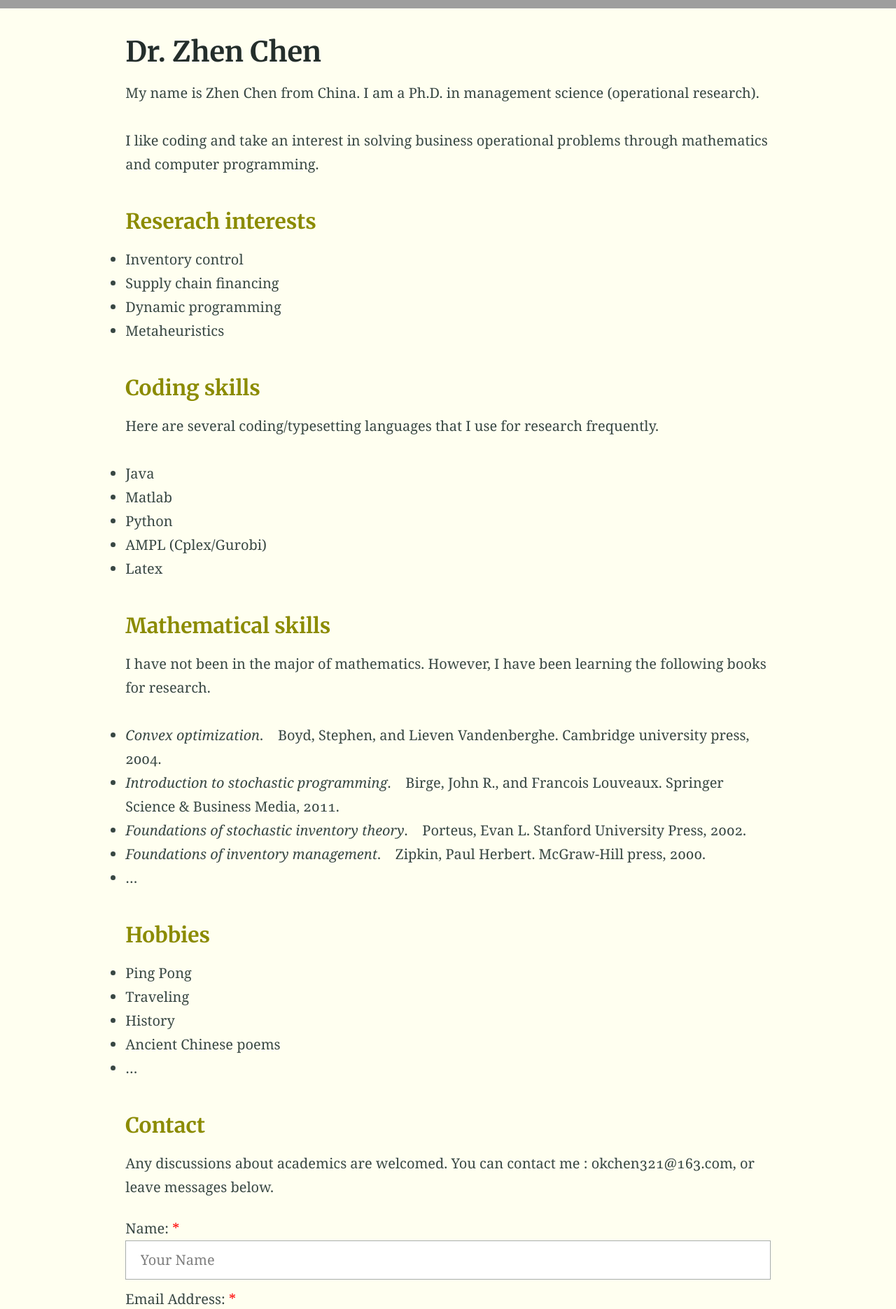
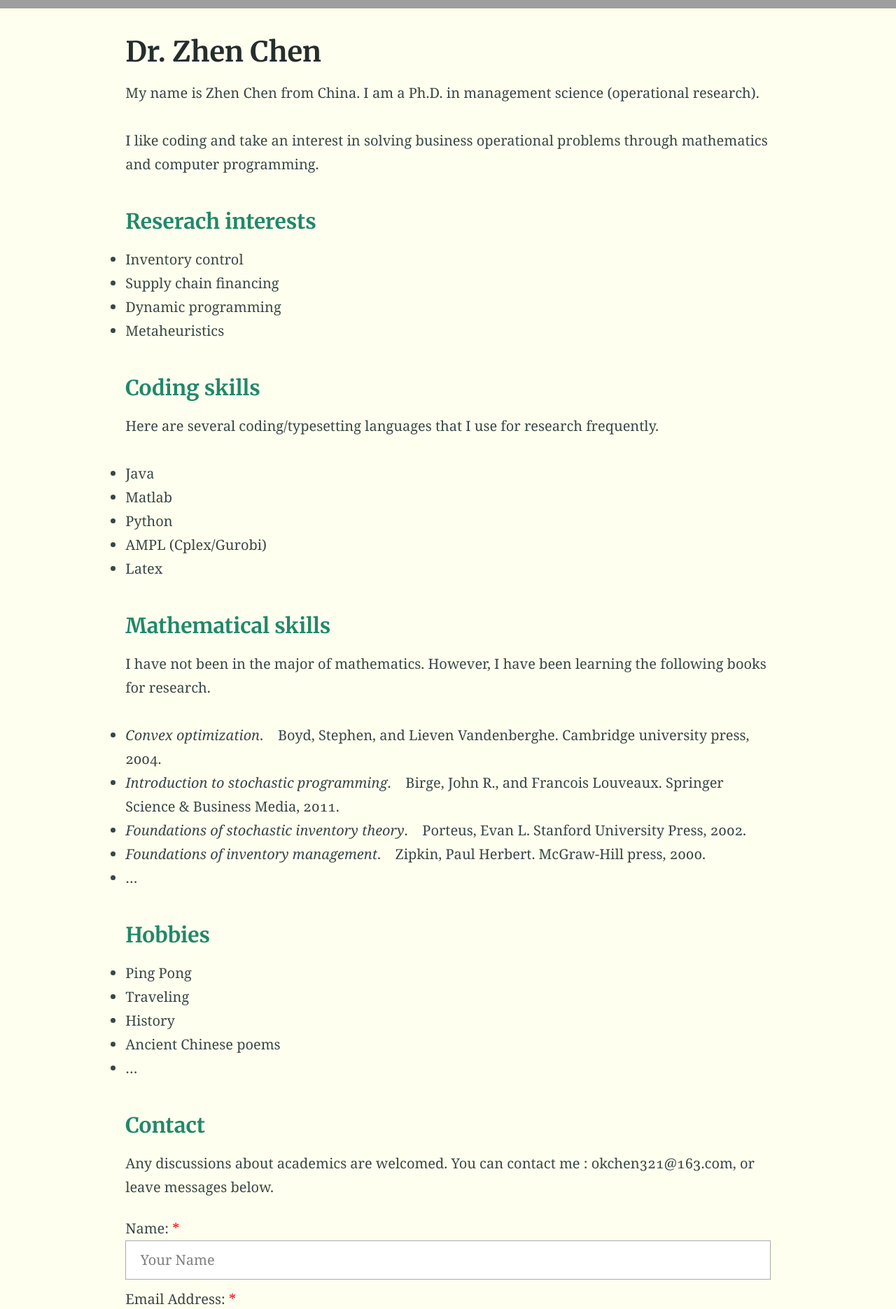
Before and after one commit to RobinChen121/robinchen121.github.io-12, a Jekyll site: the page built from index.md, in a window 1280 px wide. Shown: the part 396-2267 px from the top of the page at 70% size. Built offline with Jekyll 4.4.1, drawn with Linux system fonts in a browser that asks for light colours; our own code applies the rules of GitHub Pages for plain Markdown files; grey boxes are pictures that could not be loaded.

Commit message:
change caption color

```diff
--- a/index.md
+++ b/index.md
@@ -9,7 +9,7 @@
 
 I like coding and take an interest in solving business operational problems through mathematics and computer programming.
 
-### <font color="#8B8B00"> Reserach interests </font>
+### <font color= "#218868"> Reserach interests </font>
 
 - Inventory control
 - Supply chain financing
@@ -17,7 +17,7 @@
 - Metaheuristics
 
 
-### <font color="#8B8B00">Coding skills</font>
+### <font color= "#218868">Coding skills</font>
 
 Here are several coding/typesetting languages that I use for research frequently.
 - Java
@@ -26,7 +26,7 @@
 - AMPL (Cplex/Gurobi)
 - Latex
 
-### <font color="#8B8B00">Mathematical skills</font>
+### <font color= "#218868">Mathematical skills</font>
 
 I have not been in the major of mathematics. However, I have been learning the following books for research.
 - *Convex optimization*. &nbsp;&nbsp; Boyd, Stephen, and Lieven Vandenberghe. Cambridge university press, 2004.
@@ -46,14 +46,14 @@
 {:.table-striped}
 -->
 
-### <font color="#8B8B00">Hobbies</font>
+### <font color= "#218868">Hobbies</font>
 - Ping Pong
 - Traveling
 - History
 - Ancient Chinese poems
 - ...
 
-### <font color="#8B8B00">Contact</font>
+### <font color= "#218868">Contact</font>
 Any discussions about academics are welcomed. You can contact me : okchen321@163.com, or leave messages below.
 
 
```
